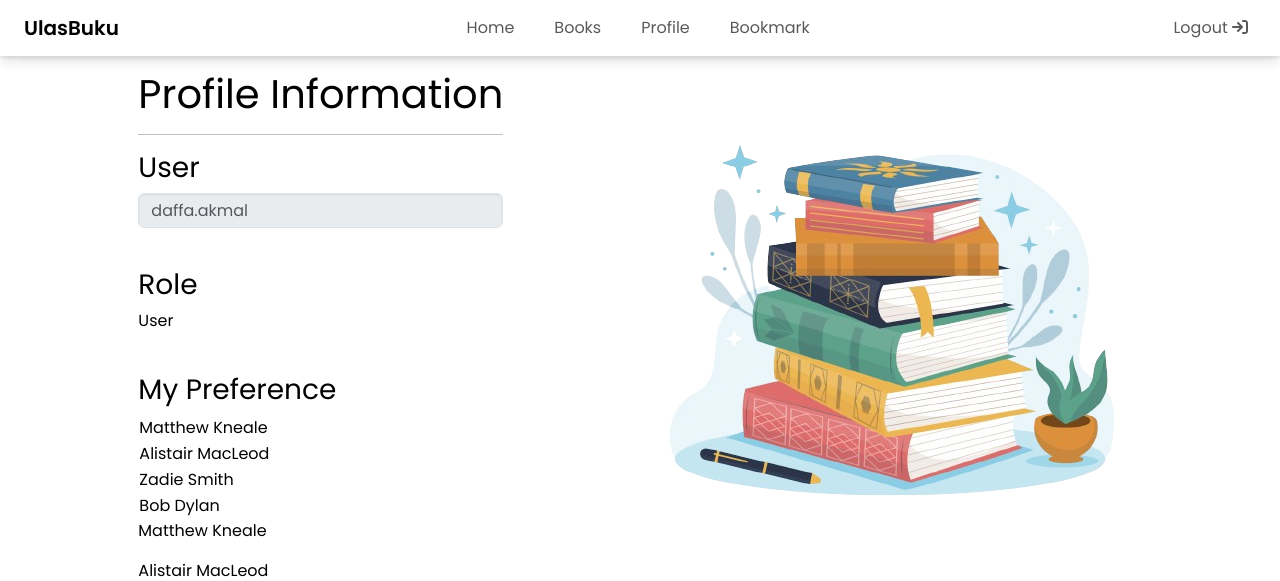
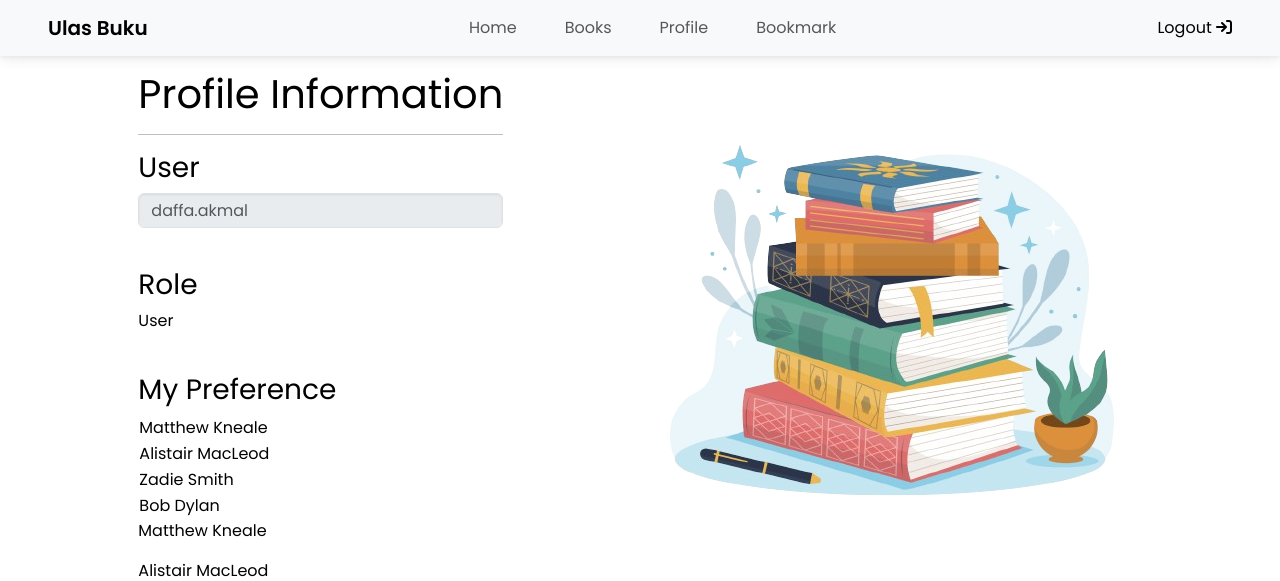
Before and after one commit to yps-a04/proyekTengahSemester, a Django app: page /showprofile/ in a window 1280 px wide. Shown: the top 581 px of the page. Run offline with Django 4.2, Linux system fonts and the light colour scheme; a user stored in the database is signed in; data comes from the database, SQL or seed files in the repository; tables that the repository leaves empty hold one stand-in row (values such as "Sample post"); some libraries are stand-ins or nearby versions.

Commit message:
navbar + gambar di detail

```diff
--- a/bookmark/templates/bookmark.html
+++ b/bookmark/templates/bookmark.html
@@ -1,5 +1,7 @@
 {% extends 'base.html' %} {% load static %} {% block content %}
-
+{% block meta %}
+    <title>Bookmark</title>
+    {% endblock %}
 <style>
   .custom-card {
     box-shadow: 0px 4px 6px rgba(0, 0, 0, 0.3);
--- a/main/templates/main.html
+++ b/main/templates/main.html
@@ -1,5 +1,6 @@
-{% extends 'base.html' %} {% load static %} {% block content %}
-
+{% extends 'base.html' %} {% load static %} {% block content %} {% block meta %}
+<title>Home</title>
+{% endblock %}
 <style>
   body {
     display: flex;
--- a/profiles/templates/showprofile.html
+++ b/profiles/templates/showprofile.html
@@ -1,4 +1,6 @@
-{% extends 'base.html' %} {% load static %} {% block content %}
+{% extends 'base.html' %} {% load static %} {% block content %} {% block meta %}
+<title>Profile</title>
+{% endblock %}
 <style>
       .custom-card {
       box-shadow: 0px 4px 6px rgba(0, 0, 0, 0.3);
@@ -83,143 +85,121 @@ body {
       font-size: 13px;
       color:orange;
   } {% endcomment %}
-
 </style>
 <title>Profile</title>
-<nav class="navbar px-4 fixed-top navbar-expand-lg navbar-light bg-white">
-  <a class="navbar-brand" href="{% url 'main:show_main'%}"><b>UlasBuku</b></a>
-  <button
-    class="navbar-toggler"
-    type="button"
-    data-toggle="collapse"
-    data-target="#navbarNav"
-    aria-controls="navbarNav"
-    aria-expanded="false"
-    aria-label="Toggle navigation"
-  >
-    <span class="navbar-toggler-icon"></span>
-  </button>
-  <div class="collapse navbar-collapse justify-content-center" id="navbarNav">
-    <ul class="navbar-nav">
-      <li class="nav-item active me-4">
-        <a class="nav-link" href="{% url 'main:show_main'%}">Home</a>
-      </li>
-      <li class="nav-item me-4">
-        <a class="nav-link" href="{% url 'main:show_book_list'%}">Books</a>
-      </li>
-      <li class="nav-item me-4">
-        <a class="nav-link" href="{% url 'profiles:showprofile' %}">Profile</a>
-      </li>
-      {% if user.is_authenticated %}
-      <li class="nav-item me-4">
-        <a class="nav-link" href="{% url 'bookmark:show_bookmark' request.user%}">Bookmark</a>
-      </li>
-      {% endif %}
-    </ul>
+
+<div class="landing-container" style="margin-top: 70px">
+  <div class="landing-text-container">
+    <h1>Profile Information</h1>
+    <hr />
+    <h3 style="overflow: hidden; text-overflow: ellipsis">User</h3>
+    <div class="input-group mb-3">
+      <input
+        type="text"
+        class="form-control"
+        placeholder="{{ user }}"
+        aria-label="Username"
+        aria-describedby="basic-addon1"
+        disabled
+      />
     </div>
 
-  <ul class="navbar-nav justify-content-end">
-    <li class="nav-item active">
-      <a class="nav-link" href="{% url 'main:logout'%}">
-        Logout <i class="fa fa-sign-in"></i>
-      </a>
-    </li>
-  </ul>
-</nav>
-
-<div class="landing-container" style="margin-top: 70px;" >
-  <div class="landing-text-container">
-    <h1>Profile Information</h1>
-    <hr>
-    <h3 style="overflow: hidden; text-overflow: ellipsis">
-      User
-    </h3>
-    <div class="input-group mb-3">
-        <input type="text" class="form-control" placeholder="{{ user }}" aria-label="Username" aria-describedby="basic-addon1" disabled>
-    </div>
-
-    <br>
-    <h3 style="overflow: hidden; text-overflow: ellipsis">
-        Role
-    </h3>
+    <br />
+    <h3 style="overflow: hidden; text-overflow: ellipsis">Role</h3>
     {% if user.is_superuser %}
     <p>Admin</p>
     {% else %}
     <p>User</p>
     {% endif %}
-    <br>
+    <br />
 
-    <h3 style="overflow: hidden; text-overflow: ellipsis">
-        My Preference
-    </h3>
+    <h3 style="overflow: hidden; text-overflow: ellipsis">My Preference</h3>
     {% if pref %}
     <table id="preferences"></table>
     {% for preference in pref %}
     <p>{{preference.author}}</p>
     {% endfor %}
-      <a href="{% url 'profiles:preference' %}" class="btn btn-light" tabindex="-1" role="button" aria-disabled="true">Ubah Preference</a><br>
+    <a
+      href="{% url 'profiles:preference' %}"
+      class="btn btn-light"
+      tabindex="-1"
+      role="button"
+      aria-disabled="true"
+      >Ubah Preference</a
+    ><br />
     {% else %}
-      <p>Anda belum menambahkan Preference :( </p>
-      <a href="{% url 'profiles:preference' %}" class="btn btn-light" tabindex="-1" role="button" aria-disabled="true">Tambah Preference</a><br>
+    <p>Anda belum menambahkan Preference :(</p>
+    <a
+      href="{% url 'profiles:preference' %}"
+      class="btn btn-light"
+      tabindex="-1"
+      role="button"
+      aria-disabled="true"
+      >Tambah Preference</a
+    ><br />
 
     {% endif %}
 
-    <br>
+    <br />
 
-    <h3 style="overflow: hidden; text-overflow: ellipsis">
-        Last Bookmarked
-    </h3>
+    <h3 style="overflow: hidden; text-overflow: ellipsis">Last Bookmarked</h3>
 
-    <p>Cek Bookmark Anda disini! </p>
-    <a href="{% url 'bookmark:show_bookmark' request.user%}" class="btn btn-light" tabindex="-1" role="button" aria-disabled="true">BookMark</a><br>
+    <p>Cek Bookmark Anda disini!</p>
+    <a
+      href="{% url 'bookmark:show_bookmark' request.user%}"
+      class="btn btn-light"
+      tabindex="-1"
+      role="button"
+      aria-disabled="true"
+      >BookMark</a
+    ><br />
 
+    <br />
 
-    <br>
-
-    <h3 style="overflow: hidden; text-overflow: ellipsis">
-        Last Reviewed
-    </h3>
+    <h3 style="overflow: hidden; text-overflow: ellipsis">Last Reviewed</h3>
     {% if review %}
     <div id="container">
       {% for rev in review %}
-          <div class="element">"{{rev.review}}"<br>{{rev.book.title}} by {{rev.book.author}}"</div>
-          <br>
+      <div class="element">
+        "{{rev.review}}"<br />{{rev.book.title}} by {{rev.book.author}}"
+      </div>
+      <br />
       {% endfor %}
     </div>
 
     <button id="toggleButton" class="btn btn-light">Show More</button>
     <script>
       async function getPref() {
-            return fetch("{% url 'profiles:pref_json' %}").then((res) => res.json())
+        return fetch("{% url 'profiles:pref_json' %}").then((res) =>
+          res.json()
+        );
       }
       async function refreshPreference() {
-            document.getElementById("preferences").innerHTML = ""
-            const products = await getPref()
-            let htmlString = ``
+        document.getElementById("preferences").innerHTML = "";
+        const products = await getPref();
+        let htmlString = ``;
         products.forEach((item) => {
           htmlString += `\n<tr>
                 <td>${item.fields.author}</td>
-            </tr>`
-            })
+            </tr>`;
+        });
 
-            document.getElementById("preferences").innerHTML = htmlString
+        document.getElementById("preferences").innerHTML = htmlString;
       }
 
-        refreshPreference()
+      refreshPreference();
 
-
-        $(document).ready(function(){
+      $(document).ready(function () {
         $("#container .element:gt(3)").hide();
 
         var areElementsShown = false;
 
-          $("#toggleButton").click(function(){
+        $("#toggleButton").click(function () {
           if (areElementsShown) {
             $("#container .element:gt(0)").slideUp();
             $(this).text("Show More");
             areElementsShown = false;
-            }
-            else {
+          } else {
             $("#container .element").slideDown();
             $(this).text("Hide");
             areElementsShown = true;
@@ -228,9 +208,8 @@ body {
       });
     </script>
     {% else %}
-        <p>Review Anda masih kosong :( </p>
+    <p>Review Anda masih kosong :(</p>
     {% endif %}
-
   </div>
   <div class="landing-img-container">
     <img
--- a/templates/base.html
+++ b/templates/base.html
@@ -4,6 +4,7 @@
   <head>
     <meta charset="UTF-8" />
     <meta name="viewport" content="width=device-width, initial-scale=1.0" />
+    <link rel="icon" href="{% static 'img/book.png' %}" type="image/x-icon" />
     {% block meta %} {% endblock %}
     <link
       rel="stylesheet"
@@ -45,7 +46,6 @@
   </head>
 
   <body>
-    {% include "navbar.html" %}
-    {% block content %} {% endblock %}
+    {% include "navbar.html" %} {% block content %} {% endblock %}
   </body>
 </html>
--- a/templates/navbar.html
+++ b/templates/navbar.html
@@ -37,7 +37,9 @@
             <a class="nav-link" href="{% url 'main:show_book_list'%}">Books</a>
           </li>
           <li class="nav-item mx-3">
-            <a class="nav-link" href="#">Profile</a>
+            <a class="nav-link" href="{% url 'profiles:showprofile' %}"
+              >Profile</a
+            >
           </li>
           {% if user.is_authenticated %}
           <li class="nav-item mx-3">
```
Also changed, not shown: main/templates/book_list.html (+4 -4 lines), db.sqlite3, 1 other file. Lines whose indentation alone changed are shown as unchanged.
